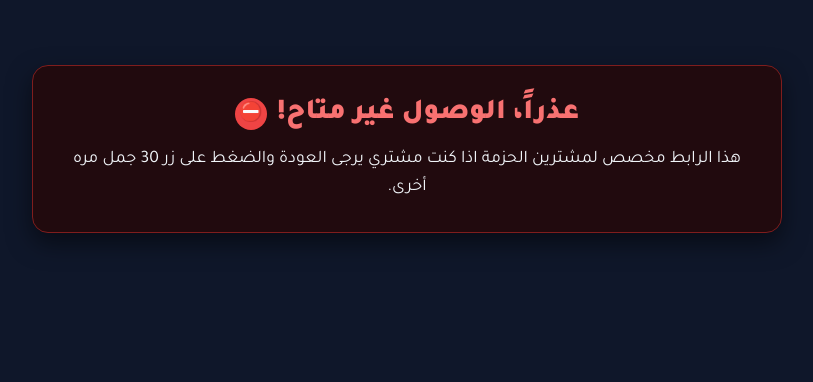
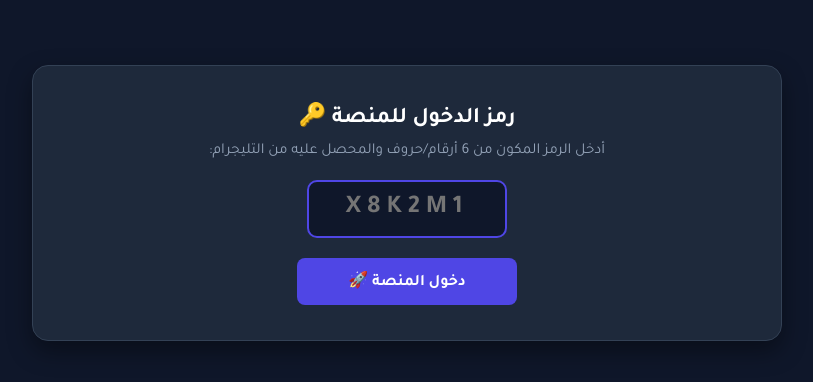
Before and after one commit to fluentlyplatform-sketch/pro, a plain HTML site: page index.html in a window 1280 px wide. Shown: the whole page, without its empty margins (233-1046 px from the left). Drawn offline with Linux system fonts and the light colour scheme.

Commit message:
Add files via upload

```diff
--- a/index.html
+++ b/index.html
@@ -5,6 +5,73 @@
   <meta name="viewport" content="width=device-width, initial-scale=1.0">
   <title>منصة التحدث بطلاقة | أهم الجمل اليومية</title>
   <link href="https://fonts.googleapis.com/css2?family=Tajawal:wght@400;700;900&display=swap" rel="stylesheet">
+
+  <!-- Firebase JS SDK v9 (Modular) -->
+  <script type="module">
+    import { initializeApp } from "https://www.gstatic.com/firebasejs/9.23.0/firebase-app.js";
+    import { getFirestore, doc, getDoc, deleteDoc } from "https://www.gstatic.com/firebasejs/9.23.0/firebase-firestore.js";
+
+    // ضِع إعدادات فايربيس الخاصة بك هنا
+const firebaseConfig = {
+  apiKey: "AIzaSyBulqBdROV82pEgo4t2kV3V2WGAPEg1wV8",
+  authDomain: "fluently-platform.firebaseapp.com",
+  projectId: "fluently-platform",
+  storageBucket: "fluently-platform.firebasestorage.app",
+  messagingSenderId: "288624999010",
+  appId: "1:288624999010:web:86b38b874fdb5a8bbcaf3b"
+};
+
+    const app = initializeApp(firebaseConfig);
+    const db = getFirestore(app);
+
+    window.verifyPasscode = async function() {
+      const codeInput = document.getElementById('passcode-input').value.trim().toUpperCase();
+      const errorMsg = document.getElementById('error-msg');
+      const btn = document.getElementById('verify-btn');
+
+      if (!codeInput) return;
+
+      btn.disabled = true;
+      btn.innerText = "جاري التحقق...";
+      errorMsg.style.display = 'none';
+
+      try {
+        const docRef = doc(db, "access_codes", codeInput);
+        const docSnap = await getDoc(docRef);
+
+        if (docSnap.exists()) {
+          const data = docSnap.data();
+          const expiresAt = parseInt(data.expiresAt, 10);
+
+          if (Date.now() < expiresAt) {
+            // حذف الرمز لمنع إعادة استخدامه من شخص آخر
+            await deleteDoc(docRef);
+
+            // إظهار المنصة
+            document.getElementById('passcode-screen').style.display = 'none';
+            document.getElementById('main-content').style.display = 'block';
+            window.renderSentences('restaurant');
+          } else {
+            // حذف الرمز المنتهي
+            await deleteDoc(docRef);
+            errorMsg.innerText = "❌ انتهت صلاحية الرمز! يرجى طلب رمز جديد من البوت.";
+            errorMsg.style.display = 'block';
+          }
+        } else {
+          errorMsg.innerText = "❌ الرمز غير صحيح أو تم استخدامه سابقاً!";
+          errorMsg.style.display = 'block';
+        }
+      } catch (e) {
+        console.error(e);
+        errorMsg.innerText = "حدث خطأ أثناء التحقق، حاول مرة أخرى.";
+        errorMsg.style.display = 'block';
+      } finally {
+        btn.disabled = false;
+        btn.innerText = "دخول المنصة 🚀";
+      }
+    };
+  </script>
+
   <style>
     :root {
       --primary: #4F46E5;
@@ -23,50 +90,55 @@
     header h1 { font-size: 1.7rem; color: #fff; margin-bottom: 6px; }
     header p { color: var(--text-muted); font-size: 0.9rem; }
 
-    /* بطاقة مرفوض الدخول (نفس الديزاين تماماً) */
-    #access-denied {
-      display: none;
-      background-color: #210a0e;
-      border: 1px solid #7f1d1d;
+    /* شاشة إدخال رمز فايربيس */
+    #passcode-screen {
+      background-color: var(--card-bg);
+      border: 1px solid #334155;
       border-radius: 16px;
-      padding: 30px 20px;
+      padding: 35px 20px;
       text-align: center;
       margin-top: 40px;
-      box-shadow: 0 10px 25px rgba(0,0,0,0.5);
+      box-shadow: 0 10px 25px rgba(0,0,0,0.4);
     }
 
-    .error-title {
-      color: #f87171;
-      font-size: 1.8rem;
-      font-weight: 900;
-      display: flex;
-      align-items: center;
-      justify-content: center;
-      gap: 10px;
-      margin-bottom: 15px;
+    .pass-title { font-size: 1.4rem; font-weight: 700; margin-bottom: 10px; color: #fff; }
+    .pass-desc { color: var(--text-muted); font-size: 0.95rem; margin-bottom: 20px; }
+
+    .pass-input {
+      width: 200px;
+      padding: 12px;
+      font-size: 1.6rem;
+      text-align: center;
+      letter-spacing: 6px;
+      border-radius: 10px;
+      border: 2px solid var(--primary);
+      background: #0f172a;
+      color: #fff;
+      outline: none;
+      font-weight: bold;
+      text-transform: uppercase;
     }
 
-    .error-title .badge-icon {
-      background-color: #ef4444;
-      color: #210a0e;
-      width: 32px;
-      height: 32px;
-      border-radius: 50%;
-      display: inline-flex;
-      align-items: center;
-      justify-content: center;
-      font-size: 1.2rem;
+    .btn-verify {
+      display: block;
+      width: 100%;
+      max-width: 220px;
+      margin: 20px auto 0;
+      padding: 12px;
+      background: var(--primary);
+      color: white;
+      border: none;
+      border-radius: 8px;
+      font-size: 1rem;
       font-weight: bold;
+      cursor: pointer;
+      transition: 0.2s;
     }
+    .btn-verify:hover { background: #4338ca; }
 
-    .error-desc {
-      color: #f1f5f9;
-      font-size: 1.1rem;
-      line-height: 1.6;
-      font-weight: 400;
-    }
+    .error-msg { color: #f87171; font-size: 0.9rem; margin-top: 15px; display: none; }
 
-    /* أقسام وجمل المنصة */
+    /* أقسام المنصة والجمل */
     .tabs-wrapper { overflow-x: auto; padding-bottom: 8px; margin-bottom: 15px; }
     .tabs { display: flex; gap: 8px; min-width: max-content; background: var(--card-bg); padding: 6px; border-radius: 12px; }
     .tab-btn { padding: 8px 16px; border: none; background: transparent; color: var(--text-muted); font-weight: bold; cursor: pointer; border-radius: 8px; transition: 0.3s; font-size: 0.9rem; }
@@ -95,16 +167,16 @@
 
 <div class="container">
 
-  <div id="access-denied">
-    <div class="error-title">
-      <span>عذراً، الوصول غير متاح!</span>
-      <span class="badge-icon">⛔</span>
-    </div>
-    <div class="error-desc">
-      هذا الرابط مخصص لمشترين الحزمة اذا كنت مشتري يرجى العودة والضغط على زر 30 جمل مره أخرى.
-    </div>
+  <!-- واجهة إدخال الرمز -->
+  <div id="passcode-screen">
+    <div class="pass-title">رمز الدخول للمنصة 🔑</div>
+    <div class="pass-desc">أدخل الرمز المكون من 6 أرقام/حروف والمحصل عليه من التليجرام:</div>
+    <input type="text" id="passcode-input" class="pass-input" maxlength="6" placeholder="X8K2M1">
+    <button id="verify-btn" class="btn-verify" onclick="verifyPasscode()">دخول المنصة 🚀</button>
+    <div id="error-msg" class="error-msg"></div>
   </div>
 
+  <!-- المحتوى الرئيسي -->
   <div id="main-content" style="display: none;">
     <header>
       <h1>منصة الجمل الإنجليزية التفاعلية ✨</h1>
@@ -175,40 +247,7 @@
     ]
   };
 
-  // نظام حماية الأجهزة والأشخاص
-  function checkSecurity() {
-    const urlParams = new URLSearchParams(window.location.search);
-    const access = urlParams.get('access');
-
-    // 1. إذا كان الرابط يفتقر لتوكين الدخول
-    if (!access) {
-      showDenied();
-      return;
-    }
-
-    try {
-      // فك التشفير والتأكد أنه كود شرعي قادم من التليجرام
-      const decoded = atob(access);
-      if (!decoded.includes('_fluently_access')) {
-        showDenied();
-        return;
-      }
-
-      // إذا مر الشق الأول بنجاح، يُفتح المحتوى فوراً للمشترك
-      document.getElementById('main-content').style.display = 'block';
-      renderSentences('restaurant');
-
-    } catch(e) {
-      showDenied();
-    }
-  }
-
-  function showDenied() {
-    document.getElementById('access-denied').style.display = 'block';
-    document.getElementById('main-content').style.display = 'none';
-  }
-
-  function renderSentences(category) {
+  window.renderSentences = function(category) {
     const container = document.getElementById('sentences-container');
     container.innerHTML = '';
 
@@ -226,7 +265,7 @@
       `;
       container.appendChild(card);
     });
-  }
+  };
 
   function switchCategory(cat) {
     document.querySelectorAll('.tab-btn').forEach(b => b.classList.remove('active'));
@@ -243,8 +282,6 @@
   }
 
   function escapeQuote(str) { return str.replace(/'/g, "\\'"); }
-
-  window.onload = checkSecurity;
 </script>
 
 </body>
```
